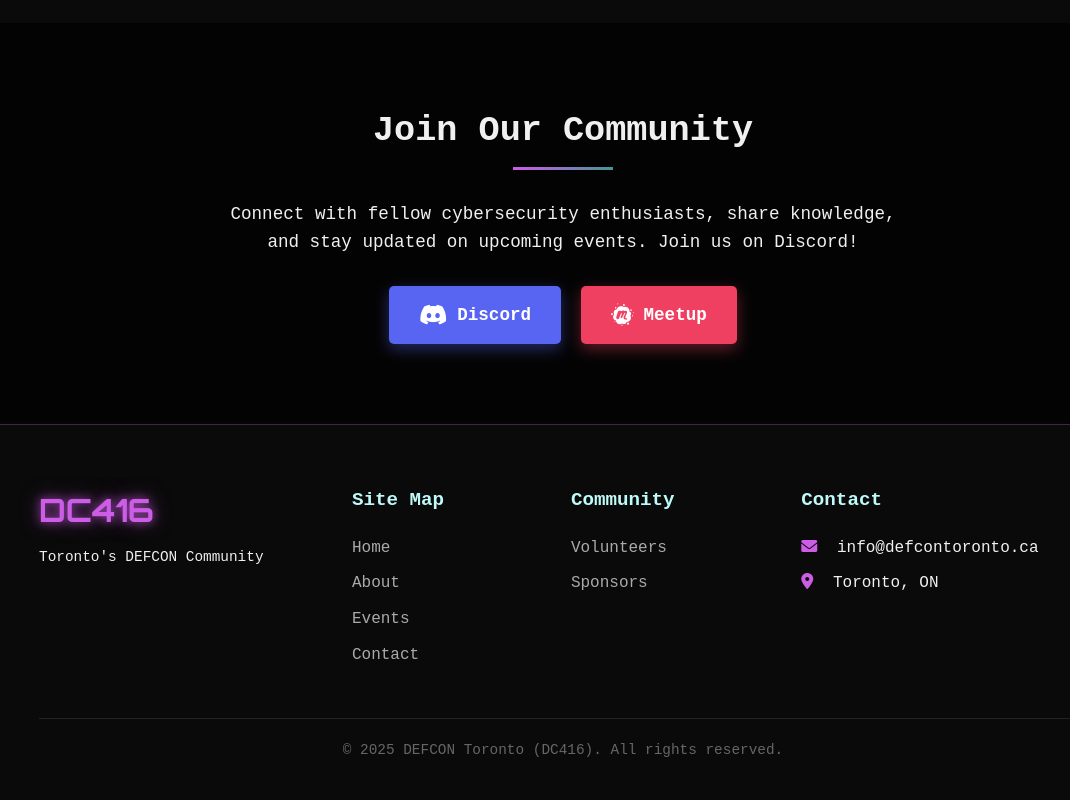
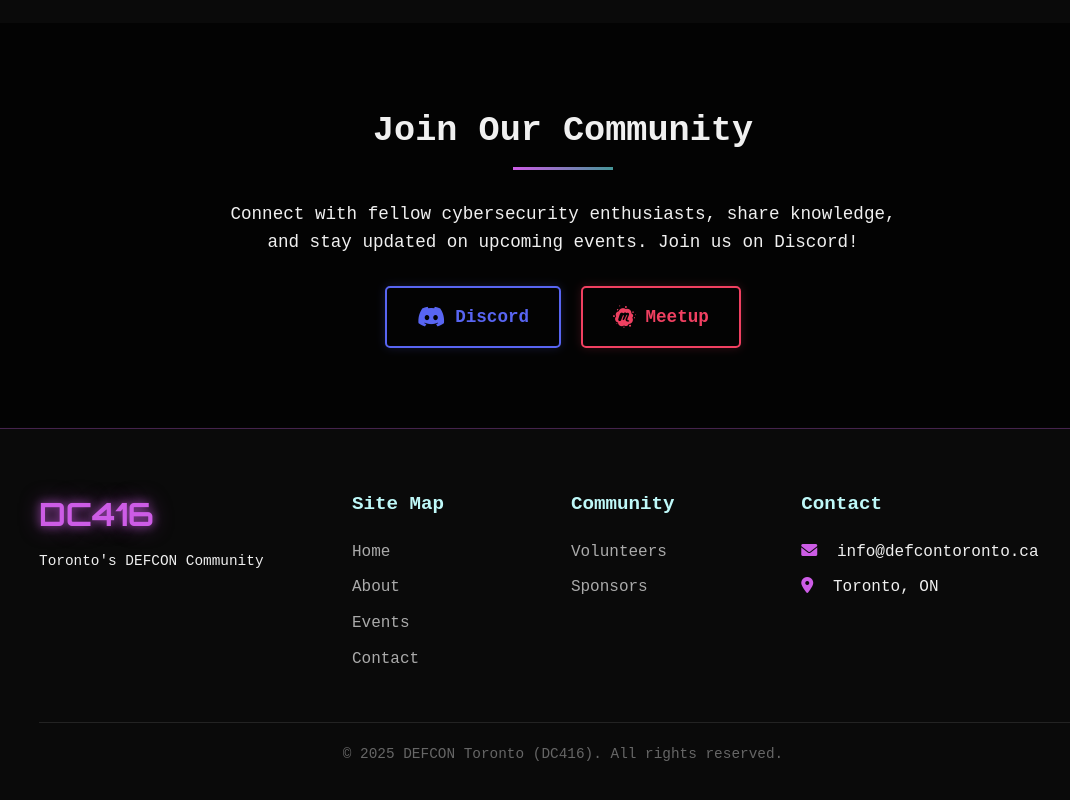
Before and after one commit to amir-hosseinpour/dc416-docker, a plain HTML site: page dc416-main-website-main/index.html in a window 1280 px wide. Shown: the part 1825-2625 px from the top of the page, without its empty margins (77-1147 px from the left). Drawn offline with Linux system fonts and the light colour scheme; a script that the page names is missing.

Commit message:
removed the background for social media buttons

```diff
--- a/dc416-main-website-main/css/style.css
+++ b/dc416-main-website-main/css/style.css
@@ -552,22 +552,28 @@
 }
 
 .social-btn.discord {
-    background-color: #5865F2;
-    box-shadow: 0 5px 15px rgba(88, 101, 242, 0.4);
+    background-color: transparent;
+    border: 2px solid #5865F2;
+    color: #5865F2;
+    box-shadow: 0 0 10px rgba(88, 101, 242, 0.2);
 }
 
 .social-btn.discord:hover {
-    box-shadow: 0 10px 25px rgba(88, 101, 242, 0.6);
+    background-color: rgba(88, 101, 242, 0.1);
+    box-shadow: 0 0 20px rgba(88, 101, 242, 0.6);
 }
 
 .social-btn.meetup {
-    background-color: #F04061;
+    background-color: transparent;
+    border: 2px solid #F04061;
     /* Meetup brand red */
-    box-shadow: 0 5px 15px rgba(240, 64, 97, 0.4);
+    color: #F04061;
+    box-shadow: 0 0 10px rgba(240, 64, 97, 0.2);
 }
 
 .social-btn.meetup:hover {
-    box-shadow: 0 10px 25px rgba(240, 64, 97, 0.6);
+    background-color: rgba(240, 64, 97, 0.1);
+    box-shadow: 0 0 20px rgba(240, 64, 97, 0.6);
 }
 
 /* Footer */
```
